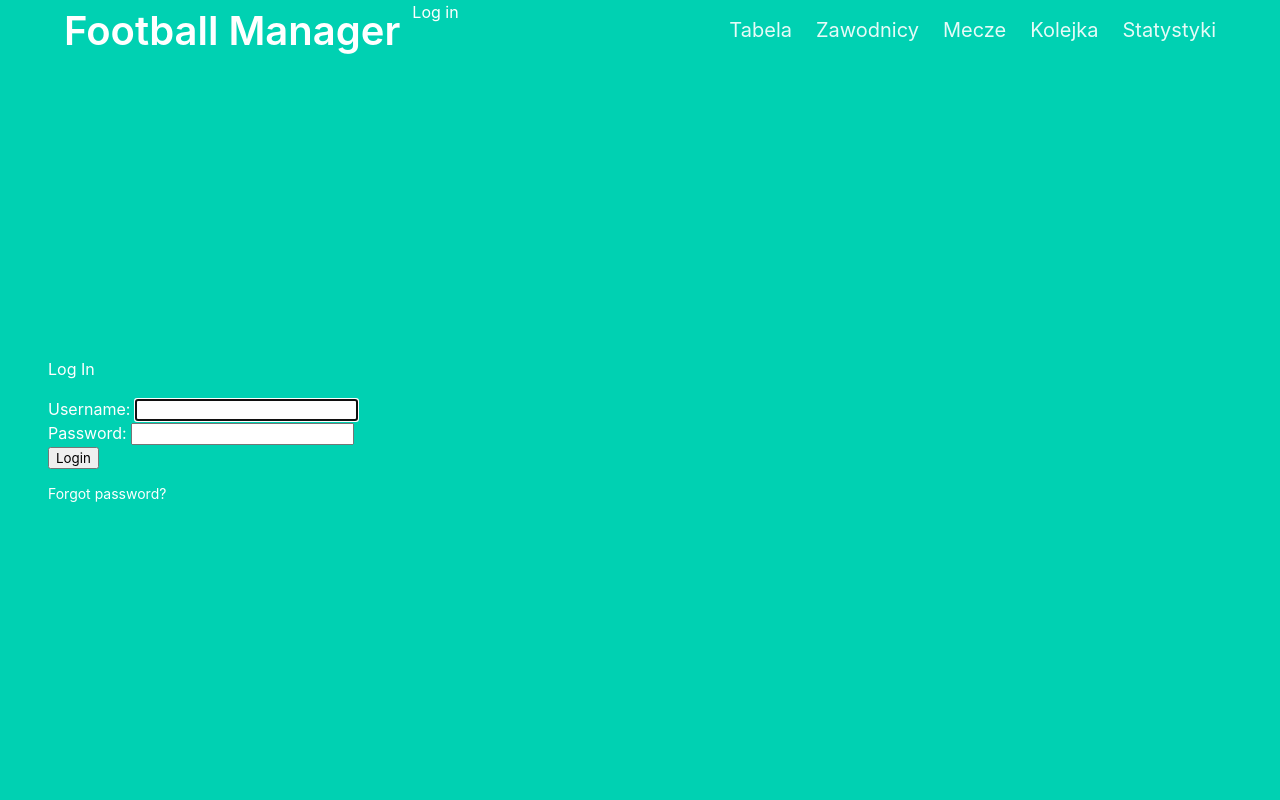
After one commit to Mrochkov/FootballManager, a Django app: page /login in a window 1280 px wide. The commit adds this page. Run offline with Django 5.2, Linux system fonts and the light colour scheme.

Commit message:
Basic user authentication

```diff
--- a/FootballManager/settings.py
+++ b/FootballManager/settings.py
@@ -84,9 +84,9 @@ DATABASES = {
         'ENGINE': 'django.db.backends.mysql',
         'NAME': 'FootballManager',
         'USER': 'root',
-        'PASSWORD': 'mati123',
-        'HOST':'localhost',
-        'PORT':'3306',
+        'PASSWORD': '',
+        'HOST': 'localhost',
+        'PORT': '3306',
     }
 }
 
--- a/FootballManager/templates/FootballManager/table.html
+++ b/FootballManager/templates/FootballManager/table.html
@@ -29,11 +29,13 @@
                 <td>{{ team.goals_scored }}</td>
                 <td>{{ team.goals_lost }}</td>
                 <td>{{ team.goals_balance }}</td>
-                <td>{{ team.points }} </td>
+                <td>{{ team.points }}</td>
             </tr>
             {% endfor %}
         </tbody>
     </table>
-    <a href="/add_team" class="button is-rounded">Dodaj drużynę</a>
+    {% if user.is_authenticated %}
+        <a href="/add_team" class="button is-rounded">Dodaj drużynę</a>
+    {% endif %}
 </div>
 {% endblock %}
--- a/FootballManager/templates/base.html
+++ b/FootballManager/templates/base.html
@@ -23,6 +23,15 @@
                         </a>
                     </div>
                     <div id="navbarMenuHeroA" class="navbar-menu">
+                        {% if user.is_authenticated %}
+                            <a class="nav-item nav-link" href="{% url 'logout' %}">
+                                Log out <i class="fas fa-sign-out-alt"></i>
+                            </a>
+                        {% else %}
+                            <a class="nav-item nav-link" href="{% url 'login' %}">
+                              Log in <i class="fas fa-sign-in-alt"></i>
+                            </a>
+                        {% endif %}
                         <div class="navbar-end">
                             <a class="navbar-item" href="/table">
                                 <p class="subtitle is-5">Tabela</p>
--- /dev/null
+++ b/FootballManager/templates/users/login.html
@@ -0,0 +1,20 @@
+{% extends 'base.html' %}
+{% block content %}
+    <div class="content-section">
+        <form method="POST">
+            {% csrf_token %}
+            <fieldset class="form-group">
+                <legend class="border-bottom mb-4">Log In</legend>
+                    {{ form }}
+            </fieldset>
+            <div class="form-group">
+                <button class="btn btn-outline-info" type="submit">Login</button>
+            </div>
+        </form>
+        <div class="border-top pt-3">
+            <small class="text-muted">
+                <a href="/">Forgot password?</a>
+            </small>
+        </div>
+    </div>
+{% endblock content %}
--- a/FootballManager/urls.py
+++ b/FootballManager/urls.py
@@ -6,6 +6,8 @@ app_name = "football_manager"
 
 urlpatterns = [
     path("admin/", admin.site.urls),
+    path('login', views.custom_login, name='login'),
+    path('logout', views.custom_logout, name='logout'),
     path("", views.TableView.as_view(), name="Table"),
     path("table/", views.TableView.as_view(), name="Table"),
     path("footballers/", views.FootballersView.as_view(), name="Footballers"),
--- a/FootballManager/views.py
+++ b/FootballManager/views.py
@@ -1,9 +1,14 @@
+from django.contrib.auth import logout, authenticate, login
+from django.contrib.auth.decorators import login_required
+from django.contrib.auth.forms import AuthenticationForm
 from django.db.models import F
 from django.http import HttpResponseRedirect
 from django.shortcuts import get_object_or_404, render, redirect
 from django.urls import reverse
 from django.views import generic
 from django.views.decorators.http import require_POST
+from django.contrib import messages
+
 
 from .models import Footballer, Team, Match, Queue, Statistic
 from .forms import FootballerForm
@@ -114,3 +119,39 @@ def Add_to_queue(request, queue_id):
 
     context = {'matches': matches, 'queue': queue}
     return render(request, 'FootballManager/add_to_queue.html', context)
+
+
+@login_required
+def custom_logout(request):
+    logout(request)
+    messages.info(request, "Logged out successfully!")
+    return redirect("Table")
+
+
+def custom_login(request):
+    if request.user.is_authenticated:
+        return redirect('Table')
+
+    if request.method == 'POST':
+        form = AuthenticationForm(request=request, data=request.POST)
+        if form.is_valid():
+            user = authenticate(
+                username=form.cleaned_data['username'],
+                password=form.cleaned_data['password'],
+            )
+            if user is not None:
+                login(request, user)
+                messages.success(request, f"Hello <b>{user.username}</b>! You have been logged in")
+                return redirect('Table')
+
+        else:
+            for error in list(form.errors.values()):
+                messages.error(request, error)
+
+    form = AuthenticationForm()
+
+    return render(
+        request=request,
+        template_name="users/login.html",
+        context={'form': form}
+    )
```
Also changed, not shown: FootballManager/templates/users/logout.html (added, +9 -0 lines).
